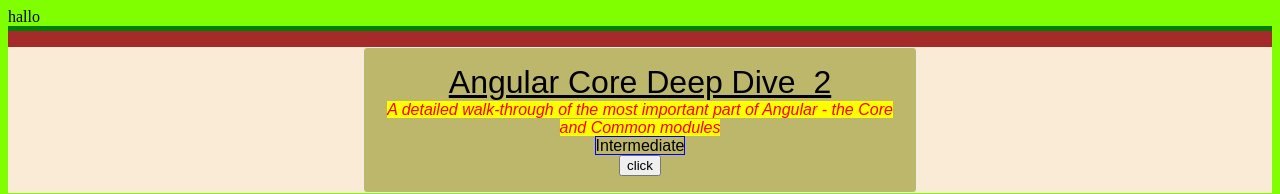
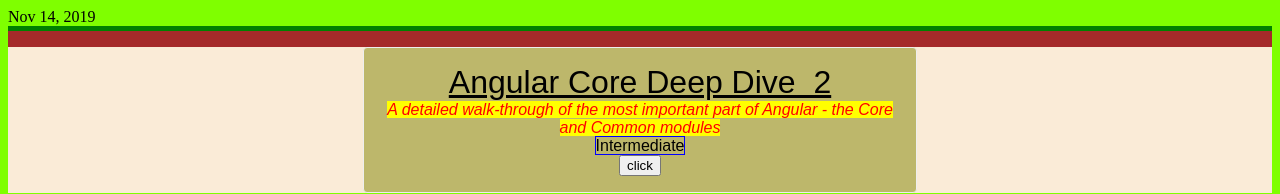
Before and after one commit to munich99/repaet-angular-class, an Angular app: page / in a window 1280 px wide. Shown: the top 194 px of the page. Built offline with nearby package versions, Linux system fonts and the light colour scheme.

Commit message:
add date

```diff
--- a/src/app/app.component.html
+++ b/src/app/app.component.html
@@ -1,5 +1,5 @@
 
-hallo
+<div>{{newDate | date}}</div>
 
 <app-child
 *ngFor="let course of courses; index as i; first as firstIndex; last as lastIndex;
--- a/src/app/app.component.ts
+++ b/src/app/app.component.ts
@@ -10,6 +10,8 @@
 export class AppComponent {
   title = 'lernen';
 
+  newDate = new Date();
+
 
   courses:any = COURSES;
 
```
